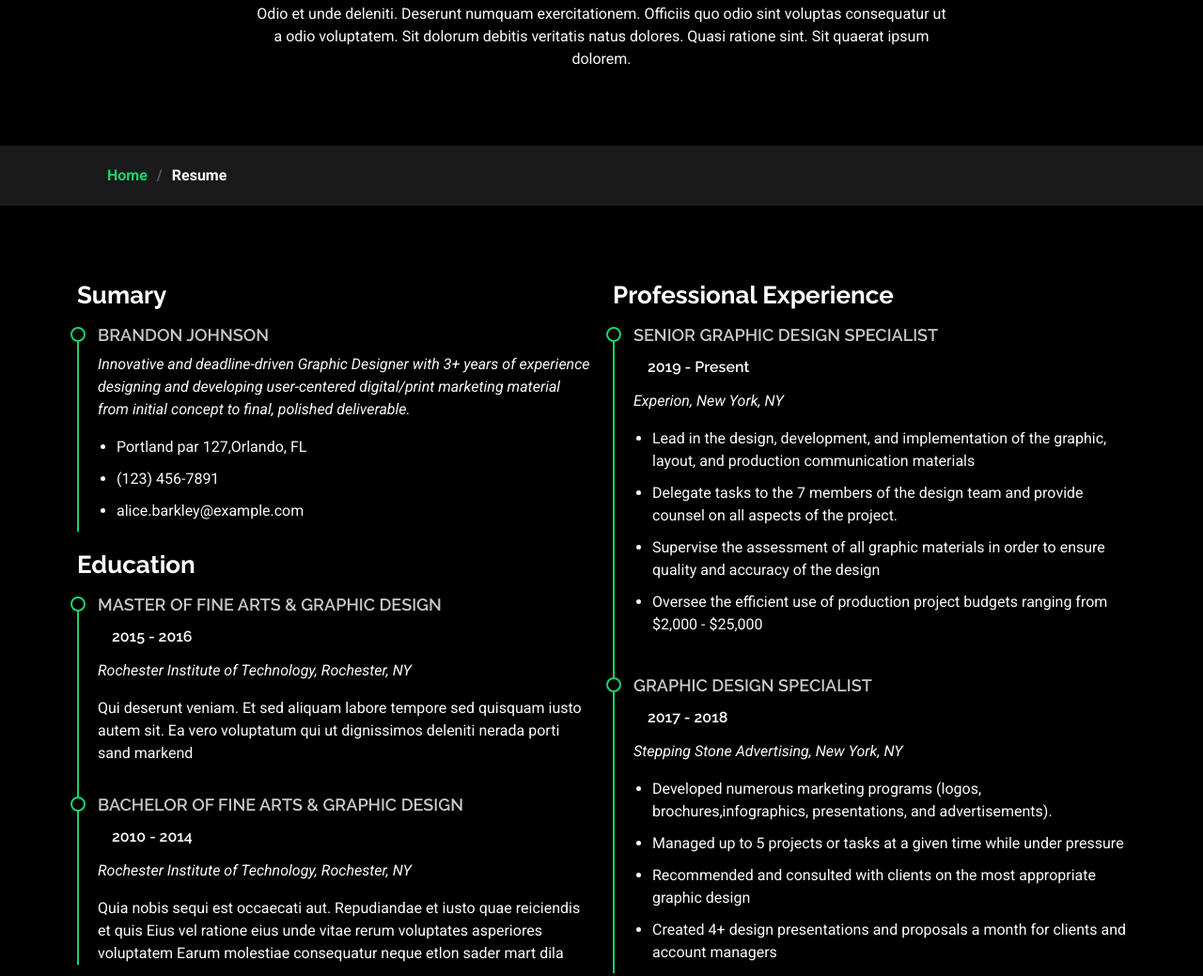
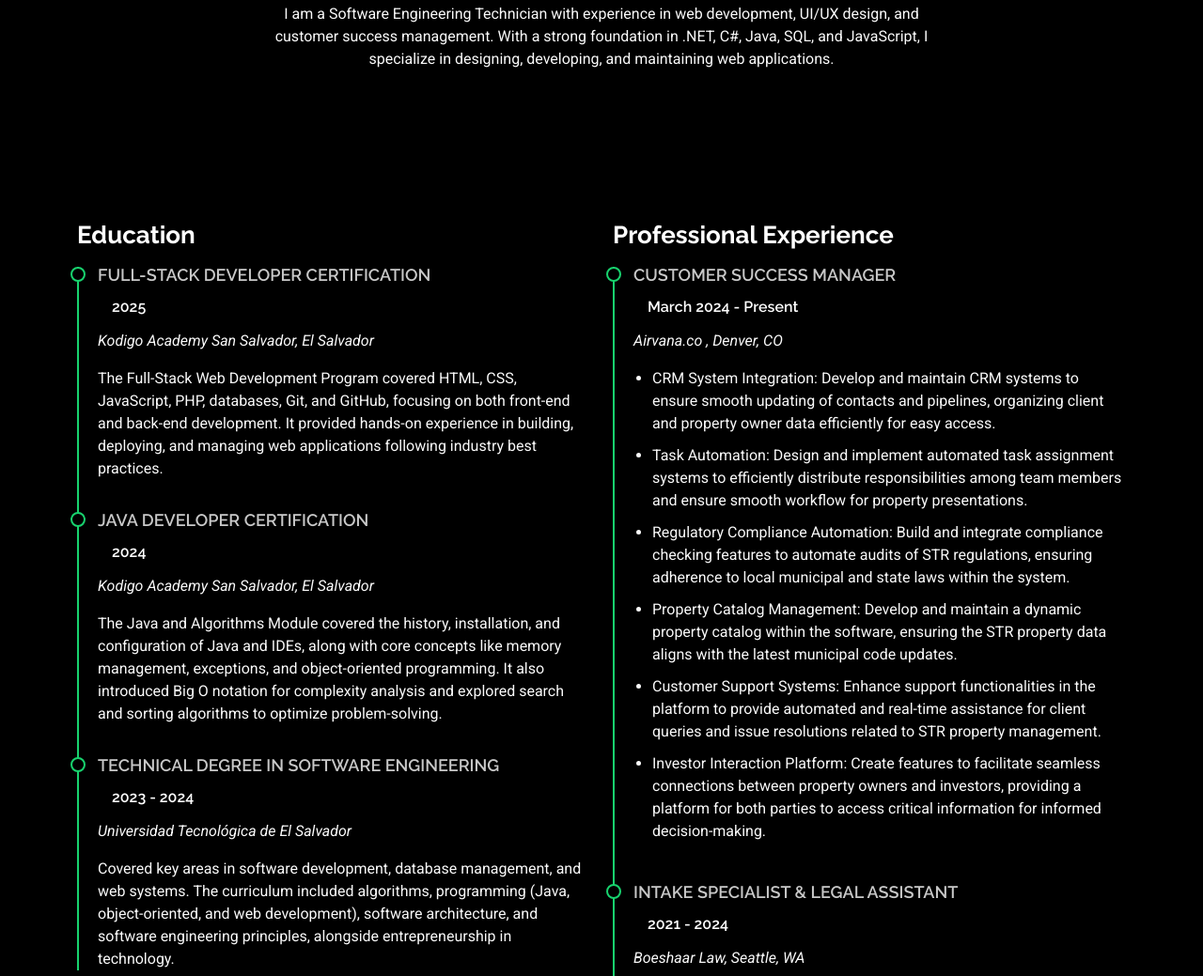
Before and after one commit to rolandoandrad3/Personal, a plain HTML site: page resume.html in a window 1280 px wide. Shown: the part 212-1251 px from the top of the page at 94% size. Drawn offline with Linux system fonts and the light colour scheme.

Commit message:
Completed RESUME details pertinent to dev positions

```diff
--- a/resume.html
+++ b/resume.html
@@ -4,7 +4,7 @@
 <head>
   <meta charset="utf-8">
   <meta content="width=device-width, initial-scale=1.0" name="viewport">
-  <title>Resume - Personal Bootstrap Template</title>
+  <title>Resume - Rolando Andrade</title>
   <meta name="description" content="">
   <meta name="keywords" content="">
 
@@ -44,7 +44,7 @@
       <a href="index.html" class="logo d-flex align-items-center">
         <!-- Uncomment the line below if you also wish to use an image logo -->
         <!-- <img src="assets/img/logo.webp" alt=""> -->
-        <h1 class="sitename">Resume</h1>
+        <h1 class="sitename">Home</h1>
       </a>
 
       <nav id="navmenu" class="navmenu">
@@ -88,19 +88,12 @@
           <div class="row d-flex justify-content-center text-center">
             <div class="col-lg-8">
               <h1>Resume</h1>
-              <p class="mb-0">Odio et unde deleniti. Deserunt numquam exercitationem. Officiis quo odio sint voluptas consequatur ut a odio voluptatem. Sit dolorum debitis veritatis natus dolores. Quasi ratione sint. Sit quaerat ipsum dolorem.</p>
+              <p class="mb-0">I am a Software Engineering Technician with experience in web development, UI/UX design, and customer success management. With a strong foundation in .NET, C#, Java, SQL, and JavaScript, I specialize in designing, developing, and maintaining web applications.</p>
             </div>
           </div>
         </div>
       </div>
-      <nav class="breadcrumbs">
-        <div class="container">
-          <ol>
-            <li><a href="index.html">Home</a></li>
-            <li class="current">Resume</li>
-          </ol>
-        </div>
-      </nav>
+
     </div><!-- End Page Title -->
 
     <!-- Resume Section -->
@@ -111,31 +104,27 @@
         <div class="row">
 
           <div class="col-lg-6" data-aos="fade-up" data-aos-delay="100">
-            <h3 class="resume-title">Sumary</h3>
-
-            <div class="resume-item pb-0">
-              <h4>Brandon Johnson</h4>
-              <p><em>Innovative and deadline-driven Graphic Designer with 3+ years of experience designing and developing user-centered digital/print marketing material from initial concept to final, polished deliverable.</em></p>
-              <ul>
-                <li>Portland par 127,Orlando, FL</li>
-                <li>(123) 456-7891</li>
-                <li>alice.barkley@example.com</li>
-              </ul>
-            </div><!-- Edn Resume Item -->
 
             <h3 class="resume-title">Education</h3>
             <div class="resume-item">
-              <h4>Master of Fine Arts &amp; Graphic Design</h4>
-              <h5>2015 - 2016</h5>
-              <p><em>Rochester Institute of Technology, Rochester, NY</em></p>
-              <p>Qui deserunt veniam. Et sed aliquam labore tempore sed quisquam iusto autem sit. Ea vero voluptatum qui ut dignissimos deleniti nerada porti sand markend</p>
+              <h4>Full-Stack Developer Certification</h4>
+              <h5>2025</h5>
+              <p><em>Kodigo Academy San Salvador, El Salvador</em></p>
+              <p>The Full-Stack Web Development Program covered HTML, CSS, JavaScript, PHP, databases, Git, and GitHub, focusing on both front-end and back-end development. It provided hands-on experience in building, deploying, and managing web applications following industry best practices. </p>
             </div><!-- Edn Resume Item -->
 
             <div class="resume-item">
-              <h4>Bachelor of Fine Arts &amp; Graphic Design</h4>
-              <h5>2010 - 2014</h5>
-              <p><em>Rochester Institute of Technology, Rochester, NY</em></p>
-              <p>Quia nobis sequi est occaecati aut. Repudiandae et iusto quae reiciendis et quis Eius vel ratione eius unde vitae rerum voluptates asperiores voluptatem Earum molestiae consequatur neque etlon sader mart dila</p>
+              <h4>JAVA Developer Certification</h4>
+              <h5>2024</h5>
+              <p><em>Kodigo Academy San Salvador, El Salvador</em></p>
+              <p>The Java and Algorithms Module covered the history, installation, and configuration of Java and IDEs, along with core concepts like memory management, exceptions, and object-oriented programming. It also introduced Big O notation for complexity analysis and explored search and sorting algorithms to optimize problem-solving. </p>
+            </div><!-- Edn Resume Item -->
+
+            <div class="resume-item">
+              <h4>Technical Degree in Software Engineering</h4>
+              <h5>2023 - 2024</h5>
+              <p><em>Universidad Tecnológica de El Salvador</em></p>
+              <p>Covered key areas in software development, database management, and web systems. The curriculum included algorithms, programming (Java, object-oriented, and web development), software architecture, and software engineering principles, alongside entrepreneurship in technology. </p>
             </div><!-- Edn Resume Item -->
 
           </div>
@@ -143,26 +132,32 @@
           <div class="col-lg-6" data-aos="fade-up" data-aos-delay="200">
             <h3 class="resume-title">Professional Experience</h3>
             <div class="resume-item">
-              <h4>Senior graphic design specialist</h4>
-              <h5>2019 - Present</h5>
-              <p><em>Experion, New York, NY </em></p>
+              <h4>Customer Success Manager</h4>
+              <h5>March 2024 - Present</h5>
+              <p><em>Airvana.co , Denver, CO </em></p>
               <ul>
-                <li>Lead in the design, development, and implementation of the graphic, layout, and production communication materials</li>
-                <li>Delegate tasks to the 7 members of the design team and provide counsel on all aspects of the project. </li>
-                <li>Supervise the assessment of all graphic materials in order to ensure quality and accuracy of the design</li>
-                <li>Oversee the efficient use of production project budgets ranging from $2,000 - $25,000</li>
+                <li>CRM System Integration: Develop and maintain CRM systems to ensure smooth updating of contacts and pipelines, organizing client and property owner data efficiently for easy access.</li>
+                <li>Task Automation: Design and implement automated task assignment systems to efficiently distribute responsibilities among team members and ensure smooth workflow for property presentations.</li>
+                <li>Regulatory Compliance Automation: Build and integrate compliance checking features to automate audits of STR regulations, ensuring adherence to local municipal and state laws within the system.</li>
+                <li>Property Catalog Management: Develop and maintain a dynamic property catalog within the software, ensuring the STR property data aligns with the latest municipal code updates.</li>
+                <li>Customer Support Systems: Enhance support functionalities in the platform to provide automated and real-time assistance for client queries and issue resolutions related to STR property management.</li>
+                <li>Investor Interaction Platform: Create features to facilitate seamless connections between property owners and investors, providing a platform for both parties to access critical information for informed decision-making.</li>
               </ul>
             </div><!-- Edn Resume Item -->
 
             <div class="resume-item">
-              <h4>Graphic design specialist</h4>
-              <h5>2017 - 2018</h5>
-              <p><em>Stepping Stone Advertising, New York, NY</em></p>
+              <h4>Intake Specialist & Legal Assistant</h4>
+              <h5>2021 - 2024</h5>
+              <p><em>Boeshaar Law, Seattle, WA</em></p>
               <ul>
+                <li>Database Management: Maintained and updated client databases, ensuring accurate data organization and retrieval.</li>
+                <li>Process Automation: Implemented automation in legal software, optimizing workflows and improving efficiency.</li>
+                <li>Document Management: Draft, review, and digital submission of legal documents to a USA federal agency, ensuring compliance with federal requirements.</li>
+                <li>Client Onboarding & Offboarding: Managed transitions in service delivery, streamlining user experiences.</li>
                 <li>Developed numerous marketing programs (logos, brochures,infographics, presentations, and advertisements).</li>
+                <li>Technical Support & Troubleshooting: Assisted in resolving system-related issues, ensuring smooth software operations.</li>
                 <li>Managed up to 5 projects or tasks at a given time while under pressure</li>
-                <li>Recommended and consulted with clients on the most appropriate graphic design</li>
-                <li>Created 4+ design presentations and proposals a month for clients and account managers</li>
+                <li>Recommended and consulted with clients on the most appropriate graphic design and video editinh positioning</li>
               </ul>
             </div><!-- Edn Resume Item -->
 
```
Also changed, not shown: index.html (+1 -1 lines).
